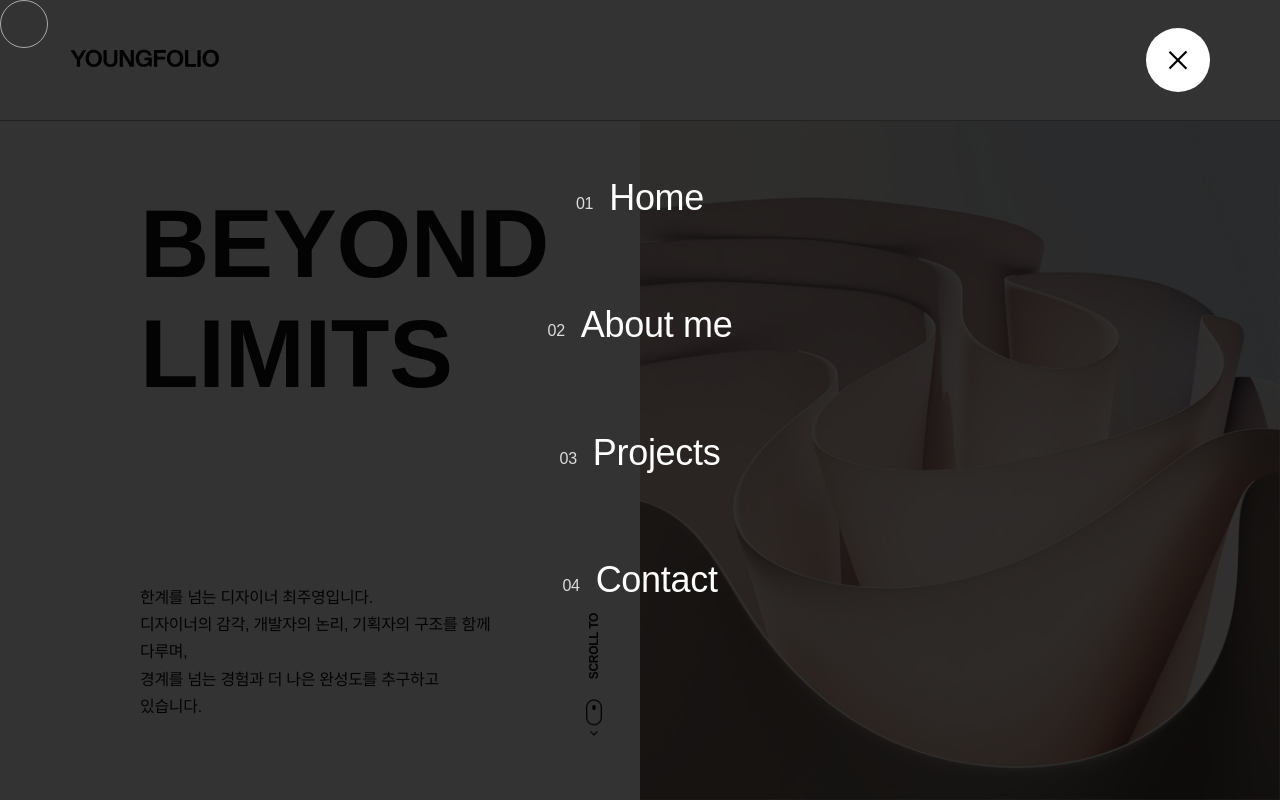
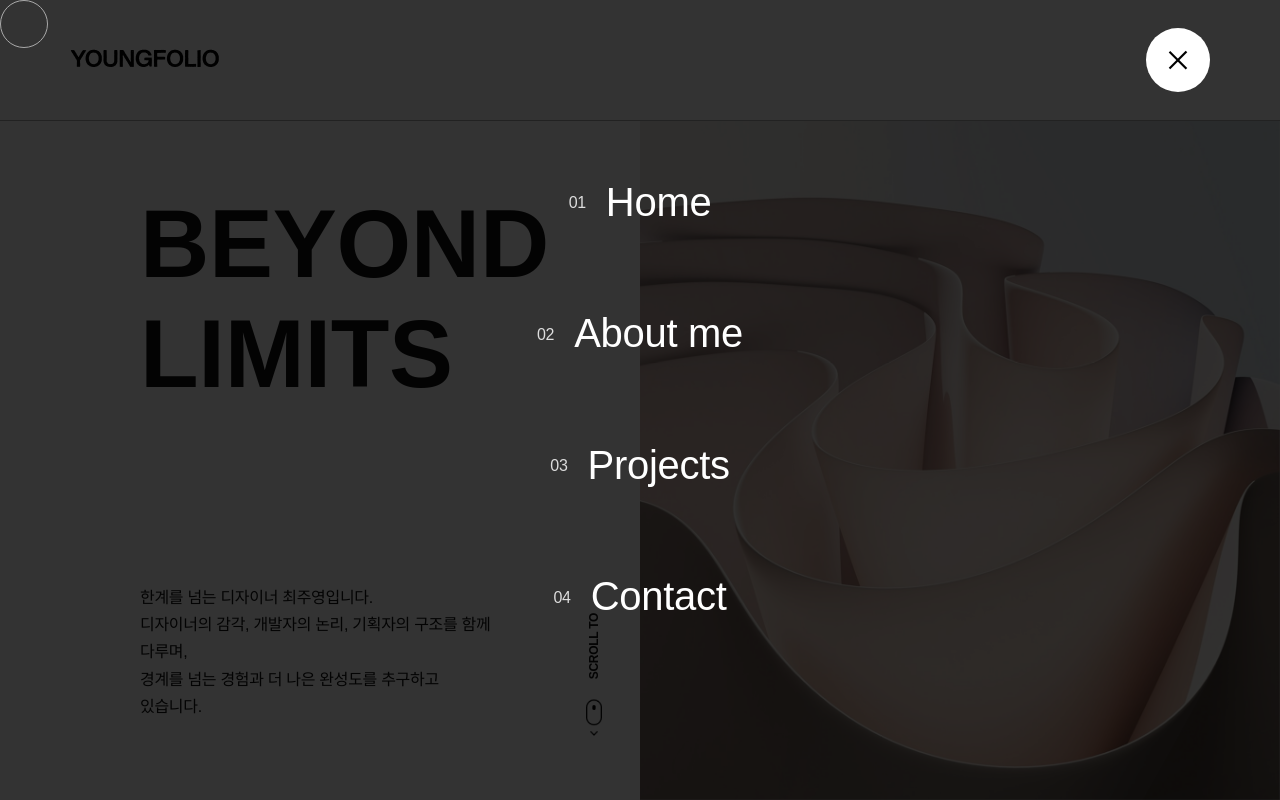
Before and after one commit to JUYOUNG0728/youngfolio, a Next.js app: page / in a window 1280 px wide. Both pictures are taken after a click on the button 1178 px from the left and 60 px from the top of the page. Shown: the top 800 px of the page. Built offline with nearby package versions, Linux system fonts and the light colour scheme.

Commit message:
style: 메뉴 style 변경 및 불필요한 스타일 제거

```diff
--- a/components/Layout/Menu.tsx
+++ b/components/Layout/Menu.tsx
@@ -49,7 +49,7 @@ export default function Menu({
           {menuItems.map((item, index) => (
             <div key={item.id}>
               <div
-                className="flex cursor-pointer gap-4 xl:gap-6"
+                className="flex items-center cursor-pointer gap-4 lg:gap-5 xl:gap-7"
                 onClick={() => handleNavigate(item.href)}
               >
                 <p
@@ -59,7 +59,7 @@ export default function Menu({
                   {item.id}
                 </p>
                 <h1
-                  className="menu text-nowrap relative fade-up top-[-10px] xl:top-[-12px]"
+                  className="menu text-nowrap relative fade-up"
                   style={{
                     animationDelay: `${0.6 + index * 0.15}s`,
                   }}
--- a/styles/globals.css
+++ b/styles/globals.css
@@ -68,11 +68,11 @@
     }
 
     @media (max-width: 1280px) {
-      font-size: 2.25rem;
+      font-size: 2.5rem;
     }
 
     @media (max-width: 768px) {
-      font-size: 2rem;
+      font-size: 2.25rem;
     }
 
     &::after {
```
